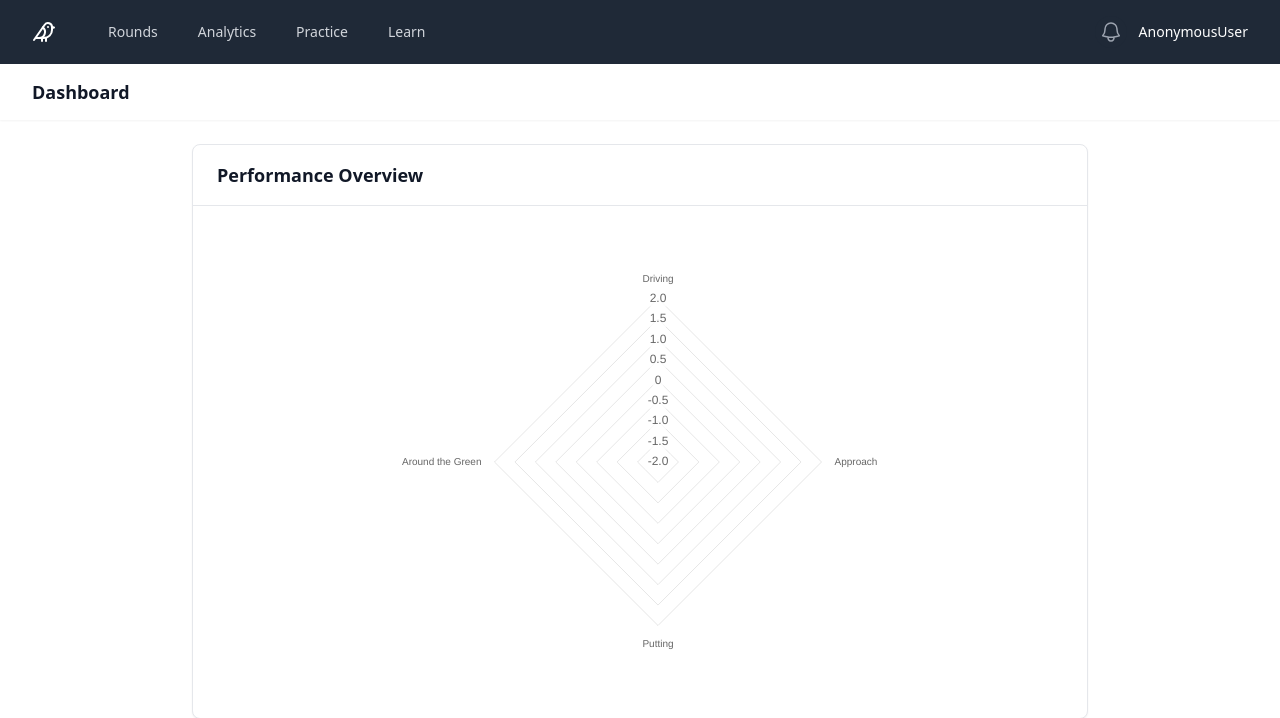
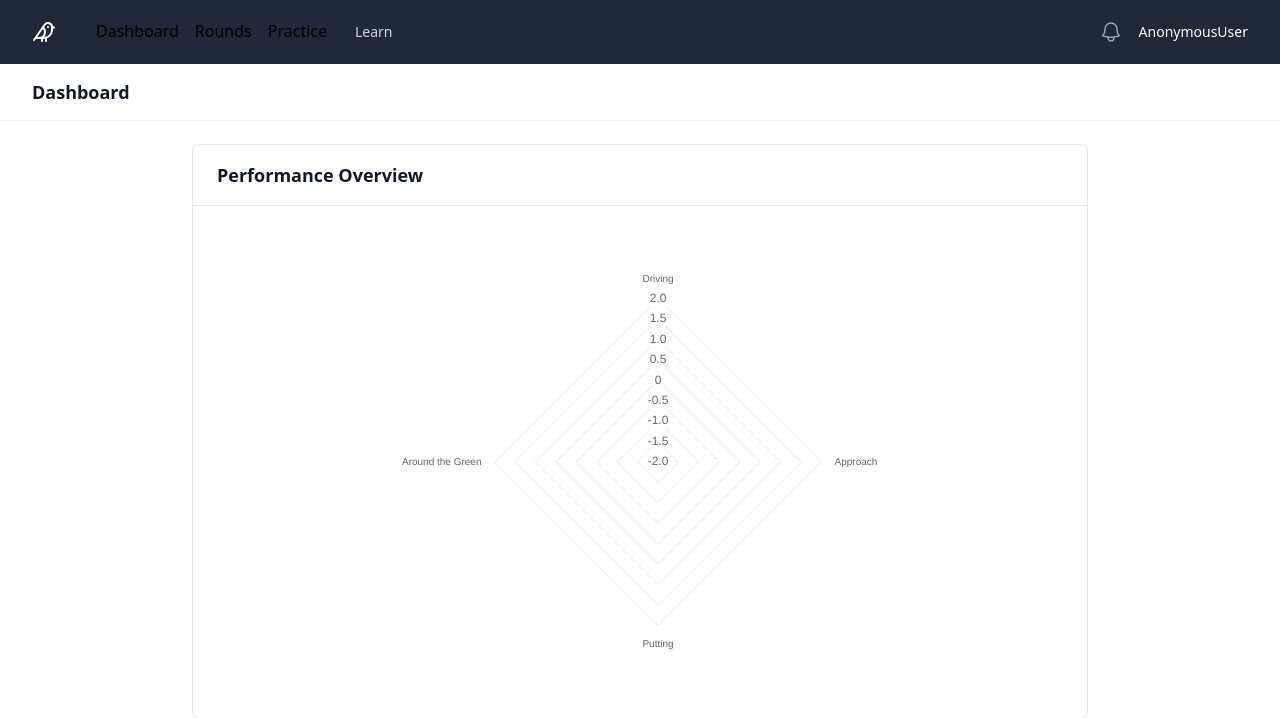
Before and after one commit to Lee-Sutton/birdie_buddy, a Django app: template src/birdie_buddy/round_entry/templates/dashboard.html in a window 1280 px wide. Shown: the top 718 px of the page. Run offline with Django 4.2, Linux system fonts and the light colour scheme; the template is opened without the code that fills it, so the values that code supplies are empty; style sheets or scripts are compiled from the project's sources.

Commit message:
refactor(nav): use c-nav-item for navigation links
Replace navigation <a> tags with reusable <c-nav-item> component in base
template. Simplify active state logic and improve maintainability of nav
markup. Update URLs for analytics route.

```diff
--- a/src/birdie_buddy/round_entry/templates/base.html
+++ b/src/birdie_buddy/round_entry/templates/base.html
@@ -51,14 +51,20 @@
                             <div class="hidden md:block">
                                 <div class="ml-10 flex items-baseline space-x-4">
                                     <!-- Current: "bg-gray-900 text-white", Default: "text-gray-300 hover:bg-gray-700 hover:text-white" -->
-                                    <a href="{% url 'round_entry:round_list' %}"
-                                       class="rounded-md px-3 py-2 text-sm font-medium {% if request.resolver_match.url_name in 'round_list,create_round,round_detail,create_hole,create_shots' %}bg-gray-900 text-white{% else %}text-gray-300 hover:bg-gray-700 hover:text-white{% endif %}"
-                                       {% if request.resolver_match.url_name in 'round_list,create_round,round_detail,create_hole,create_shots' %}aria-current="page"{% endif %}>Rounds</a>
-                                    <a href="{% url 'round_entry:home' %}"
-                                       class="rounded-md px-3 py-2 text-sm font-medium {% if request.resolver_match.url_name == 'home' %}bg-gray-900 text-white{% else %}text-gray-300 hover:bg-gray-700 hover:text-white{% endif %}"
-                                       {% if request.resolver_match.url_name == 'home' %}aria-current="page"{% endif %}>Analytics</a>
-                                    <a href="#"
-                                       class="rounded-md px-3 py-2 text-sm font-medium text-gray-300 hover:bg-gray-700 hover:text-white">Practice</a>
+                                    <c-nav-item url="{% url 'round_entry:home' %}">
+                                        Dashboard
+                                    </c-nav-item>
+                                    <c-nav-item url="{% url 'round_entry:round_list' %}">
+                                        Rounds
+                                    </c-nav-item>
+                                    <c-nav-item url="{% url 'practice:practice_list' %}">
+                                        Practice
+                                    </c-nav-item>
+                                    <!-- <a href="{% url 'practice:practice_list' %}" -->
+                                    <!--    {% if '/practice' in request.path %}aria-current="page"{% endif %} -->
+                                    <!--    class="rounded-md px-3 py-2 text-sm font-medium {% if '/practice' in request.path %}bg-gray-900 text-white{% else %}text-gray-300 hover:bg-gray-700 hover:text-white{% endif %}"> -->
+                                    <!--     Practice -->
+                                    <!-- </a> -->
                                     <a href="#"
                                        class="rounded-md px-3 py-2 text-sm font-medium text-gray-300 hover:bg-gray-700 hover:text-white">Learn</a>
                                 </div>
--- a/src/birdie_buddy/round_entry/urls.py
+++ b/src/birdie_buddy/round_entry/urls.py
@@ -4,7 +4,7 @@ from . import views
 app_name = "round_entry"
 
 urlpatterns = [
-    path("", views.stats_view, name="home"),
+    path("analytics", views.stats_view, name="home"),
     path("rounds/", views.RoundListView.as_view(), name="round_list"),
     path("rounds/create", views.RoundCreateView.as_view(), name="create_round"),
     path(
```
Also changed, not shown: src/birdie_buddy/components/templates/cotton/nav_item.html (added, +7 -0 lines).
